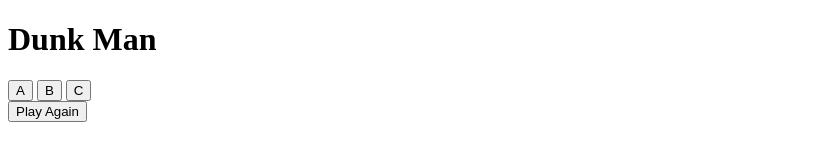
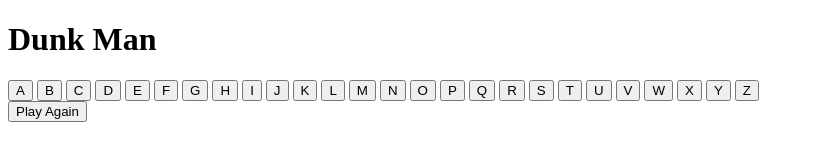
Before and after one commit to alexchristison/Project1_DunkMan, a plain HTML site: page index.html in a window 1280 px wide. Shown: the whole page, without its empty margins (0-814 px from the left). Drawn offline with Linux system fonts and the light colour scheme.

Commit message:
using hard coded word and letter to see if letter selected is true/false

```diff
--- a/index.html
+++ b/index.html
@@ -14,6 +14,29 @@
         <button class = "letter">A</button>
         <button class = "letter">B</button>
         <button class = "letter">C</button>
+        <button class = "letter">D</button>
+        <button class = "letter">E</button>
+        <button class = "letter">F</button>
+        <button class = "letter">G</button>
+        <button class = "letter">H</button>
+        <button class = "letter">I</button>
+        <button class = "letter">J</button>
+        <button class = "letter">K</button>
+        <button class = "letter">L</button>
+        <button class = "letter">M</button>
+        <button class = "letter">N</button>
+        <button class = "letter">O</button>
+        <button class = "letter">P</button>
+        <button class = "letter">Q</button>
+        <button class = "letter">R</button>
+        <button class = "letter">S</button>
+        <button class = "letter">T</button>
+        <button class = "letter">U</button>
+        <button class = "letter">V</button>
+        <button class = "letter">W</button>
+        <button class = "letter">X</button>
+        <button class = "letter">Y</button>
+        <button class = "letter">Z</button>
         </div>
     </main>
     <button>Play Again</button>
--- a/js/main.js
+++ b/js/main.js
@@ -1,21 +1,97 @@
 
-// the function here is to randomly choose a word from the array under this function
-function dunk_6letter_words(items)
-{
-return items[Math.floor(Math.random()*items.length)];
-}
+/*------------Constants----------*/
+
+
+
 // random array of six letter words
-const items = ["orange", "apples", "poster", "burger", "pizzas", "litmus", "locker", "soccer", "bishop", "casual", "castle", "snazzy", "ornery", "walrus", "poncho", "velvet"];
+// const items = ["orange", "apples", "poster", "burger", "pizzas", "litmus", "locker", "soccer", "bishop", "casual", "castle", "snazzy", "ornery", "walrus", "poncho", "velvet"];
 
 // const correctLetter = [];
 // const wrongLetter = [];
 // const underScore = [];
 
-console.log(dunk_6letter_words(items));
+// console.log(dunk_6letter_words(items));
 
-function letterExistsInWord(word, letter) {
-    return word.indexOf(letter) !== -1;
-  }
+/*--------App's state (variables)----------*/
+// let randomWord = [items];
+// console.log(randomWord)
+// let correctLetter = '';
+// let wrongLetter = '';
+// let inputSelection = '';
+
+/*------------Cashed elements------------*/
+const letterButtonsEl = document.querySelector('#letters');
+
+// const docUnderScore = document.getElementsByClassName(underScore);
+// const docCorrectLetter = document.getElementsByClassName(correctLetter);
+// const docWrongLettter = document.getElementsByClassName(wrongLetter);
+/*-------------Event Listeners------------*/
+
+// this works for testing button!!!
+letterButtonsEl.addEventListener('click', function(event) {
+    const buttonValue = event.target.textContent;
+
+    console.log('Button clicked:', buttonValue);
+});
+
+
+// const docUnderScore = document.getElementsByClassName(underScore);
+// const docCorrectLetter = document.getElementsByClassName(correctLetter);
+// const docWrongLettter = document.getElementsByClassName(wrongLetter);
+
+/*-----------Functions-----------------*/
+// the function here is to randomly choose a word from the dunk 6 letter word array
+// function dunk_6letter_words(items)
+// {
+// let currentWord = items[Math.floor(Math.random()*items.length)];
+// console.log(currentWord)
+// return currentWord
+
+// }
+// console.log(currentWord)
+//////
+// Get user guess
+// const array = [items];
+
+// HARD CODED TEST FOR WORD / LETTER CHECK  up to 7 down.------>
+let currentWord = 'chopped'
+console.log(currentWord.includes.buttonValue);
+if (currentWord.includes('d') === true) {
+    console.log(true)
+} else {
+    console.log(false)
+}
+
+// function to see if the letter the user inputs is in the word
+
+
+// this function may work once letter input is working?
+// function letterInWord(word, letter) {
+//     return word.indexOf(letter) !== -1;
+//   }
+
+//   const chosenWord = dunk_6letter_words(items);
+
+  // create underscore array to show number of letters in a word
+// for (let i = 0; 1 < chosenWord.length; i++) {
+//     underScore.push("_");
+// }
+// check if letter in a word
+// function checkLetter(letter) {
+//     if (letterExistInWord(chosenWord, letter)) {
+//         correctLetter.push(letter);
+//         // update underscore array to show a correctly guessed letter
+//     }
+//     for (let i = 0; i < chosenWord.length; i++) {
+//         if (chosenWord[i] === letter) {
+//         }
+//     }
+// }
+
+// console.log(chosenWord);
+// console.log(underScore);
+
+
   // listen for event
   // if letter clicked is equal to a letter in the word (e.target) then the
 
@@ -23,11 +99,9 @@ function letterExistsInWord(word, letter) {
 
 
 /*---------cashed elements-------------*/
-const letterButtonsEl = document.querySelector('#letters');
 
-// const docUnderScore = document.getElementsByClassName(underScore);
-// const docCorrectLetter = document.getElementsByClassName(correctLetter);
-// const docWrongLettter = document.getElementsByClassName(wrongLetter);
+
+
 
 // create underscore based on word length
 // const generateUnderScore = () => {
@@ -36,7 +110,6 @@ const letterButtonsEl = document.querySelector('#letters');
 //     }
 //     return underScore;
 // }
-
 /*----- event listeners -----*/
 // we're going to have a handle click function that manages all user interactions
 // with the alphabet buttons in the main section of HTML
@@ -60,18 +133,5 @@ const letterButtonsEl = document.querySelector('#letters');
 // letterButtonsEl.addEventListener("click", function() {
 //     console.log("letterButtonsEl")
 // })
-
-letterButtonsEl.addEventListener('click', function(event) {
-    const buttonValue = event.target.textContent;
-
-    console.log('Button clicked:', buttonValue);
-  });
-
-//  letterExistsInWord)
-
-
-
-
-// const alphabet = ['a', 'b', 'c', 'd', 'e', 'f', 'g', 'h',
-//         'i', 'j', 'k', 'l', 'm', 'n', 'o', 'p', 'q', 'r', 's',
-//         't', 'u', 'v', 'w', 'x', 'y', 'z'];
+// will use eventually once letter exists in word function up above
+// letterButtonsEl.addEventListener('click', letterInWord)
```
